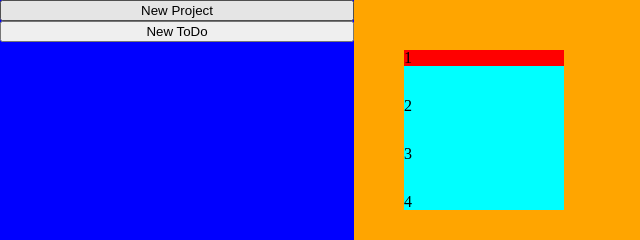
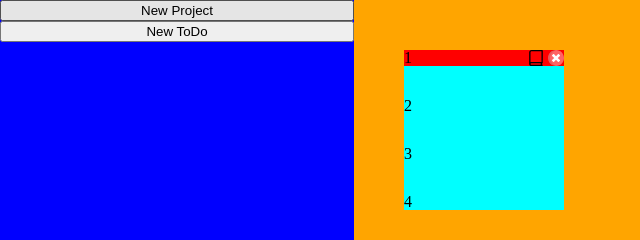
Before and after one commit to orlovskym/ToDo, a plain HTML site: page dist/index.html in a window 1280 px wide. Shown: the top 240 px of the page, 0-640 px from the left. Drawn offline with Linux system fonts and the light colour scheme.

Commit message:
add functionality to delete tiles

```diff
--- a/dist/main.js
+++ b/dist/main.js
@@ -68,6 +68,7 @@
     }
 
     (0,_pubsub__WEBPACK_IMPORTED_MODULE_0__.subscribe)('createToDo', addToDo)
+    ;(0,_pubsub__WEBPACK_IMPORTED_MODULE_0__.subscribe)('deleteTile', removeToDoByIndex)
 
     return { name, addToDo, getToDoByIndex, getAllToDos, removeToDoByIndex, }
 }
@@ -131,6 +132,27 @@
     const titleBar = document.createElement('div')
     titleBar.innerText = toDo.title;
     titleBar.classList.add('tileTop')
+
+    const buttons=document.createElement('div')
+    buttons.classList.add('tileButtons')
+    const editButton = document.createElement('img')
+    editButton.src='./images/book.svg';
+    const closeButton = document.createElement('img')
+    closeButton.src='./images/close.svg';
+
+
+    editButton.addEventListener('click',e=>{
+        console.log(whatsMyIndex(e))
+    })
+
+    closeButton.addEventListener('click',e=>{
+        ;(0,_pubsub__WEBPACK_IMPORTED_MODULE_0__.publish)('deleteTile',whatsMyIndex(e))
+    })
+
+    titleBar.append(buttons);
+    buttons.append(editButton, closeButton);
+
+
     const descBar = document.createElement('div')
     descBar.innerText = toDo.description;
     const dueBar = document.createElement('div')
@@ -141,6 +163,12 @@
     container.append(titleBar, descBar, dueBar, prioBar)
     display.append(container)
     //publish('drewTile', container)
+}
+
+function whatsMyIndex(e){
+    //returns the index corresponding to the tile in which a button was clicked
+    let thisTile=(e.target.parentNode.parentNode.parentNode)
+    return(Array.from(thisTile.parentNode.children).indexOf(thisTile))
 }
 
 function drawTiles(array) {
@@ -204,7 +232,8 @@
         let whichButton = undefined
         if (highPButton.checked) whichButton="High"
         if (lowPButton.checked) whichButton="Low"
-        ;(0,_pubsub__WEBPACK_IMPORTED_MODULE_0__.publish)('createToDo', { title: nameInput.value, description: descBox.value, dueDate: dueInput.value, priority: whichButton, completed: false })
+        if (!nameInput.value) return;
+        (0,_pubsub__WEBPACK_IMPORTED_MODULE_0__.publish)('createToDo', { title: nameInput.value, description: descBox.value, dueDate: dueInput.value, priority: whichButton, completed: false })
 
     })
 
--- a/dist/style.css
+++ b/dist/style.css
@@ -44,8 +44,19 @@
 
 .tileTop{
     background-color: red;
+    display: flex;
+    justify-content: space-between;
 }
 
+.tileButtons{
+    display: flex;
+    gap: 4px;
+}
+
+.tileButtons img{
+    height: 1em;
+    width: 1em;
+}
 
 /*
 html5doctor.com Reset Stylesheet
--- a/src/toDo.js
+++ b/src/toDo.js
@@ -55,6 +55,7 @@
     }
 
     subscribe('createToDo', addToDo)
+    subscribe('deleteTile', removeToDoByIndex)
 
     return { name, addToDo, getToDoByIndex, getAllToDos, removeToDoByIndex, }
 }
```
Also changed, not shown: src/toDoDOM.js (+28 -0 lines), dist/images/book.svg (added), dist/images/close.svg (added).
